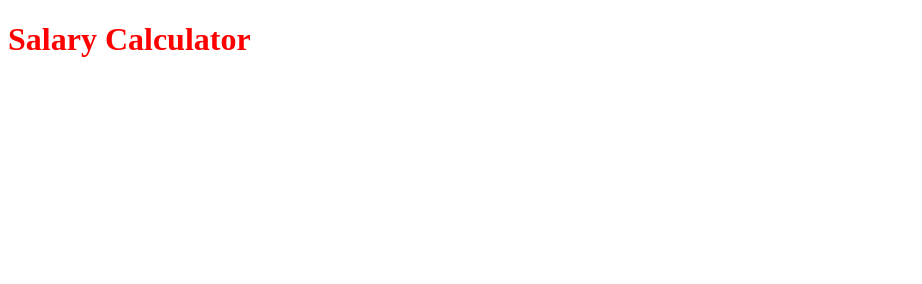
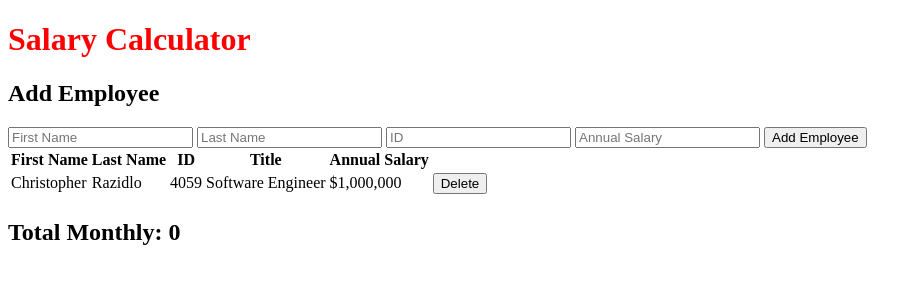
Before and after one commit to cdraz/weekend-jquery-salary-calculator, a plain HTML site: page index.html in a window 1280 px wide. Shown: the whole page, without its empty margins (0-922 px from the left). Drawn offline with Linux system fonts and the light colour scheme.

Commit message:
html mockup

```diff
--- a/index.html
+++ b/index.html
@@ -10,6 +10,69 @@
     <script src="script.js"></script>
 </head>
 <body>
-    <h1>Salary Calculator</h1>
+    <header>
+        <h1>
+            Salary Calculator
+        </h1>
+    </header>
+    <main>
+        <h2>
+            Add Employee
+        </h2>
+        <form>
+            <input
+                id="firstNameInput"
+                type="text"
+                placeholder="First Name"
+            />
+            <input
+                id="lastNameInput"
+                type="text"
+                placeholder="Last Name"
+            />
+            <input
+                id="IdInput"
+                type="text"
+                placeholder="ID"
+            />
+            <input
+                id="salaryInput"
+                type="text"
+                placeholder="Annual Salary"
+            />
+            <input
+                type="submit"
+                value="Add Employee"
+            >
+        </form>
+        <table>
+            <thead>
+                <tr>
+                    <th>First Name</th>
+                    <th>Last Name</th>
+                    <th>ID</th>
+                    <th>Title</th>
+                    <th>Annual Salary</th>
+                    <th></th>
+                </tr>
+            </thead>
+            <tbody id="employeeTable">
+                <tr>
+                    <td>Christopher</td>
+                    <td>Razidlo</td>
+                    <td>4059</td>
+                    <td>Software Engineer</td>
+                    <td>$1,000,000</td>
+                    <td><button class="deleteBtn">Delete</button></td>
+                </tr>
+            </tbody>
+            <tfoot>
+                <tr></tr>
+            </tfoot>
+        </table>
+        <h2>
+            Total Monthly: <span id="totalMonthly">0</span>
+        </h2>
+    </main>
 </body>
 </html>
```
Also changed, not shown: 1 other file.
